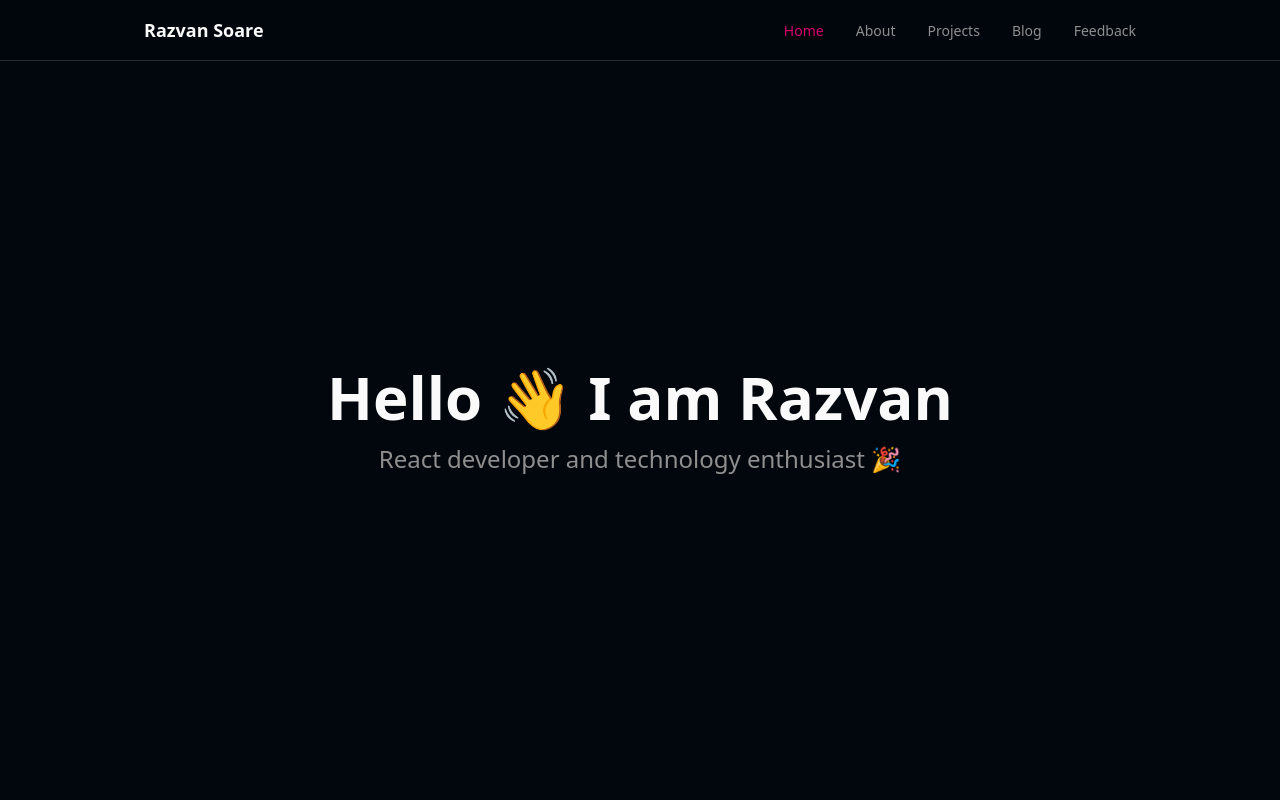
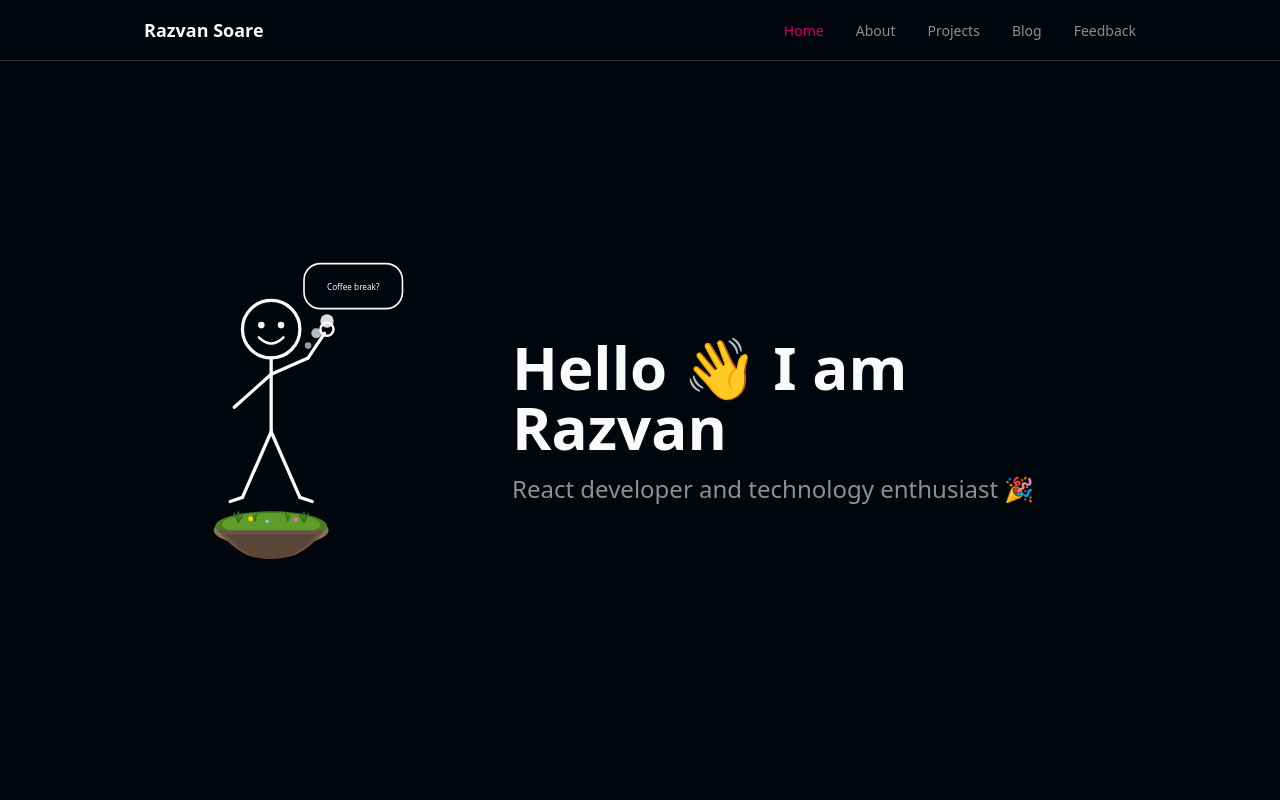
Before and after one commit to razvan-soare/razvan-blog, a Next.js app: page / in a window 1280 px wide. Shown: the top 800 px of the page. Built offline with nearby package versions, Linux system fonts and the light colour scheme.

Commit message:
[coding-agent] Integrate Stick Figure Character into Home Page Hero Section

```diff
--- a/src/components/sections/Hero.tsx
+++ b/src/components/sections/Hero.tsx
@@ -1,10 +1,19 @@
+'use client';
+
+import { StickFigure } from '@/components/character/StickFigure';
+
 export function Hero() {
   return (
     <section className="min-h-[calc(100vh-80px)] flex items-center justify-center py-12 md:py-20">
       <div className="mx-auto max-w-5xl px-4 w-full">
-        <div className="flex flex-col items-center justify-center gap-8">
+        <div className="flex flex-col md:flex-row items-center justify-center gap-8 md:gap-12">
+          {/* Stick Figure Character */}
+          <div className="w-48 h-48 md:w-64 md:h-64 lg:w-80 lg:h-80 flex-shrink-0">
+            <StickFigure className="w-full h-full" />
+          </div>
+
           {/* Text Content */}
-          <div className="text-center">
+          <div className="text-center md:text-left">
             <h1 className="text-4xl md:text-5xl lg:text-6xl font-bold text-foreground mb-4">
               Hello 👋 I am Razvan
             </h1>
```
